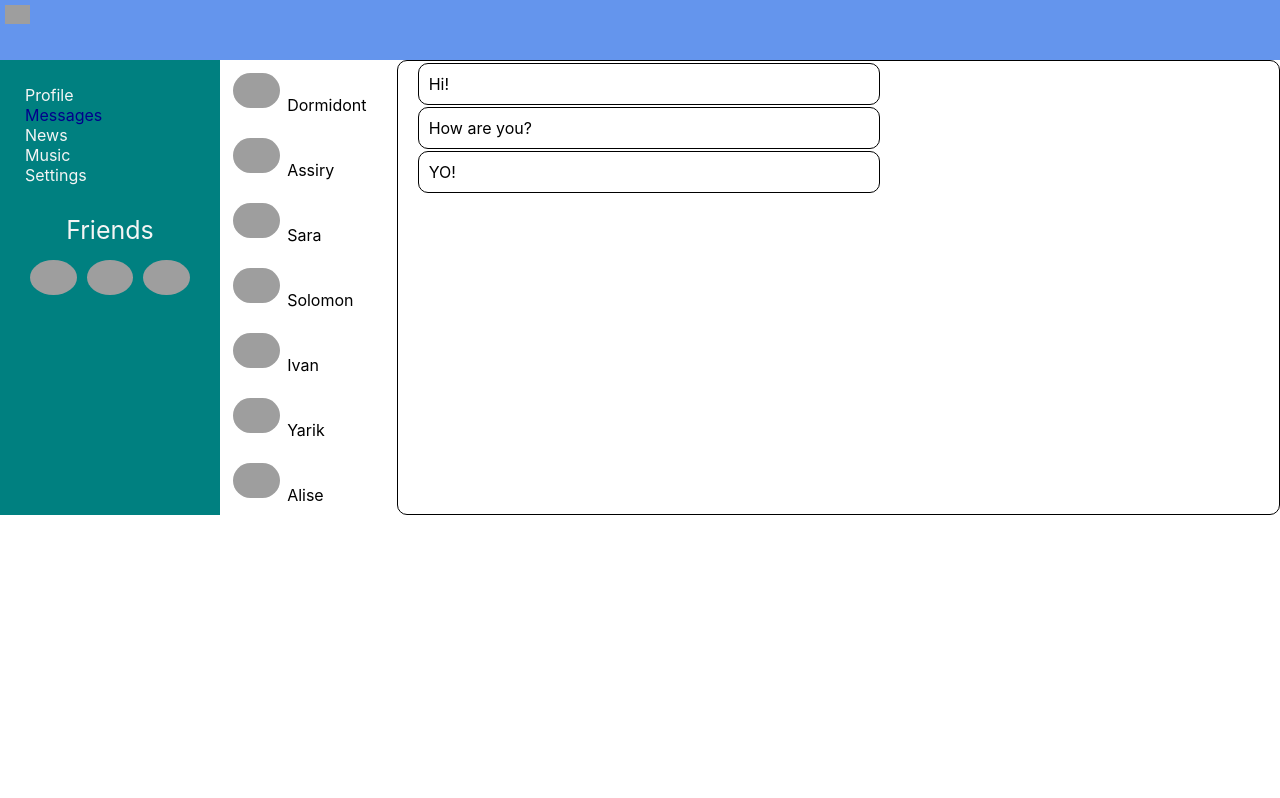
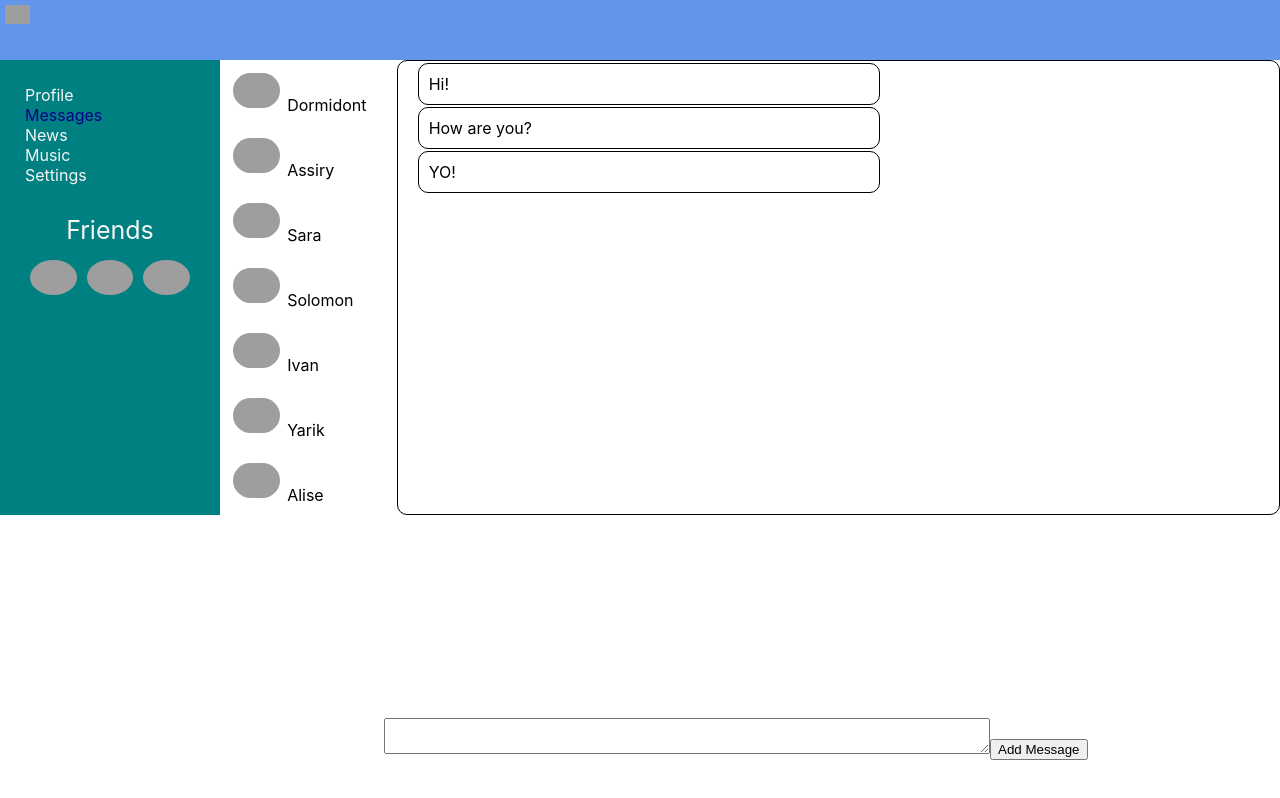
Before and after one commit to Vokhuzhok/react-learning, a React (Create React App) app: page /dialogs in a window 1280 px wide. Built offline with nearby package versions, Linux system fonts and the light colour scheme; grey boxes are pictures that could not be loaded.

Commit message:
Добавил по 31 уроку.

```diff
--- a/src/components/Dialogs/Dialogs.jsx
+++ b/src/components/Dialogs/Dialogs.jsx
@@ -9,6 +9,13 @@
 
     let messageElements = props.state.messages.map(m => <Message message={m.message} />)
 
+    let addNewMessage = React.createRef();
+
+    let addMessage = () => {
+        let text=addNewMessage.current.value;
+        alert(text);
+    }
+
     return (
         <div className={s.dialogs}>
             <div className={s.dialogsItem}>
@@ -16,6 +23,10 @@
             </div>
             <div className={s.messages}>
                 {messageElements}
+                <div className={s.addMessage}>
+                    <textarea ref={addNewMessage}></textarea>
+                    <button onClick={addMessage}>Add Message</button>
+                </div>
             </div>
         </div>
     )
--- a/src/components/Dialogs/Dialogs.module.css
+++ b/src/components/Dialogs/Dialogs.module.css
@@ -43,12 +43,12 @@
     max-width: 50%;
 }
 
-/*.message:before{
-    content: "";
-    position: relative;
-    border: 1px solid;
-    width: 10px;
-    height: 10px;
-    left: -20px;
-    border-radius: 50%;
-}*/
+.addMessage{
+    position: absolute;
+    bottom: 5%;
+    left: 30%;
+}
+
+.addMessage textarea{
+    width: 600px;
+}
--- a/src/components/Profile/MyPosts/MyPosts.jsx
+++ b/src/components/Profile/MyPosts/MyPosts.jsx
@@ -3,16 +3,24 @@
 import Post from './Post/Post';
 
 const MyPost = (props) => {
+
     let postsElements = props.posts.map(p => <Post message={p.message} likecount={p.likecount} />);
+
+    let newPostElement = React.createRef();
+
+    let newPost = () => {
+        let text = newPostElement.current.value;
+        alert(text);
+    }
     return (
         <div className={s.myposts}>
             <h3>My Posts</h3>
             <div>
                 <div>
-                    <textarea></textarea>
+                    <textarea ref={newPostElement}></textarea>
                 </div>
                 <div>
-                    <button>Add Post</button>
+                    <button onClick={newPost}>Add Post</button>
                 </div>
             </div>
             <div className={s.postblock}>
```
